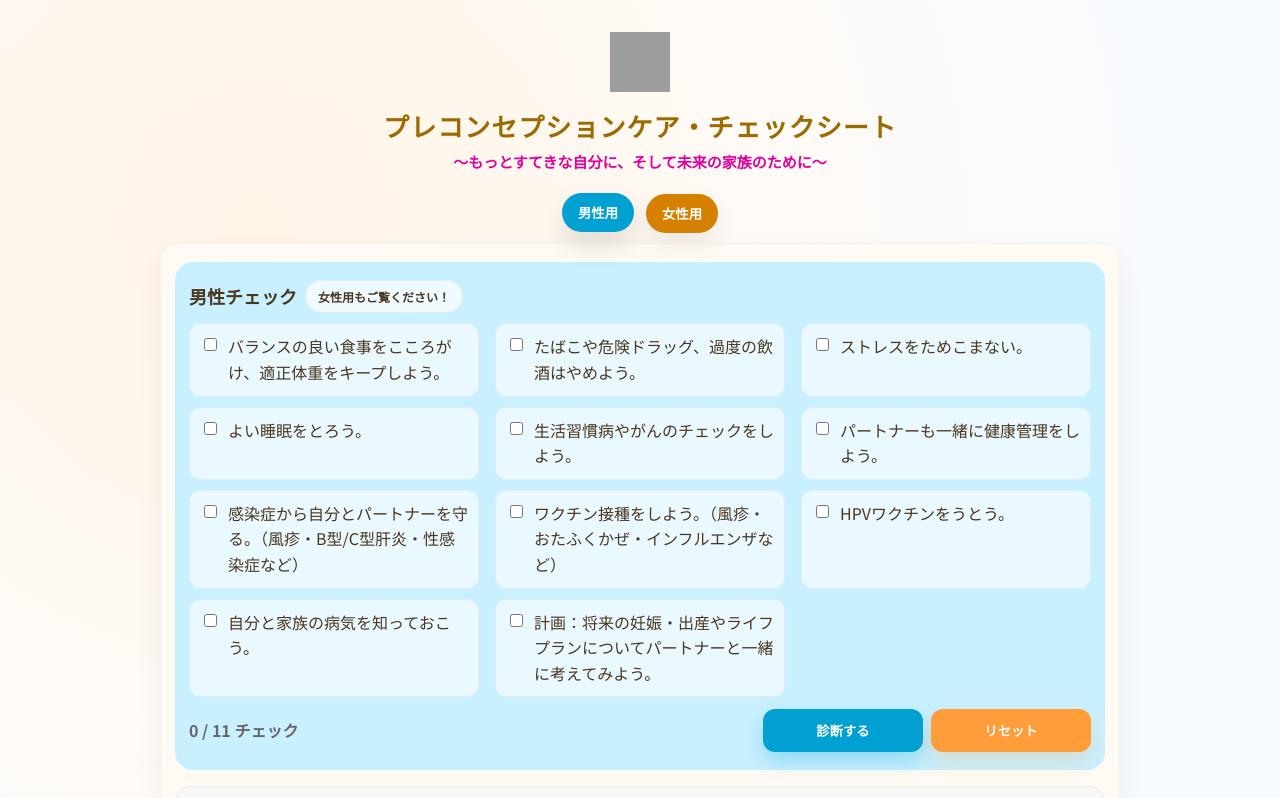
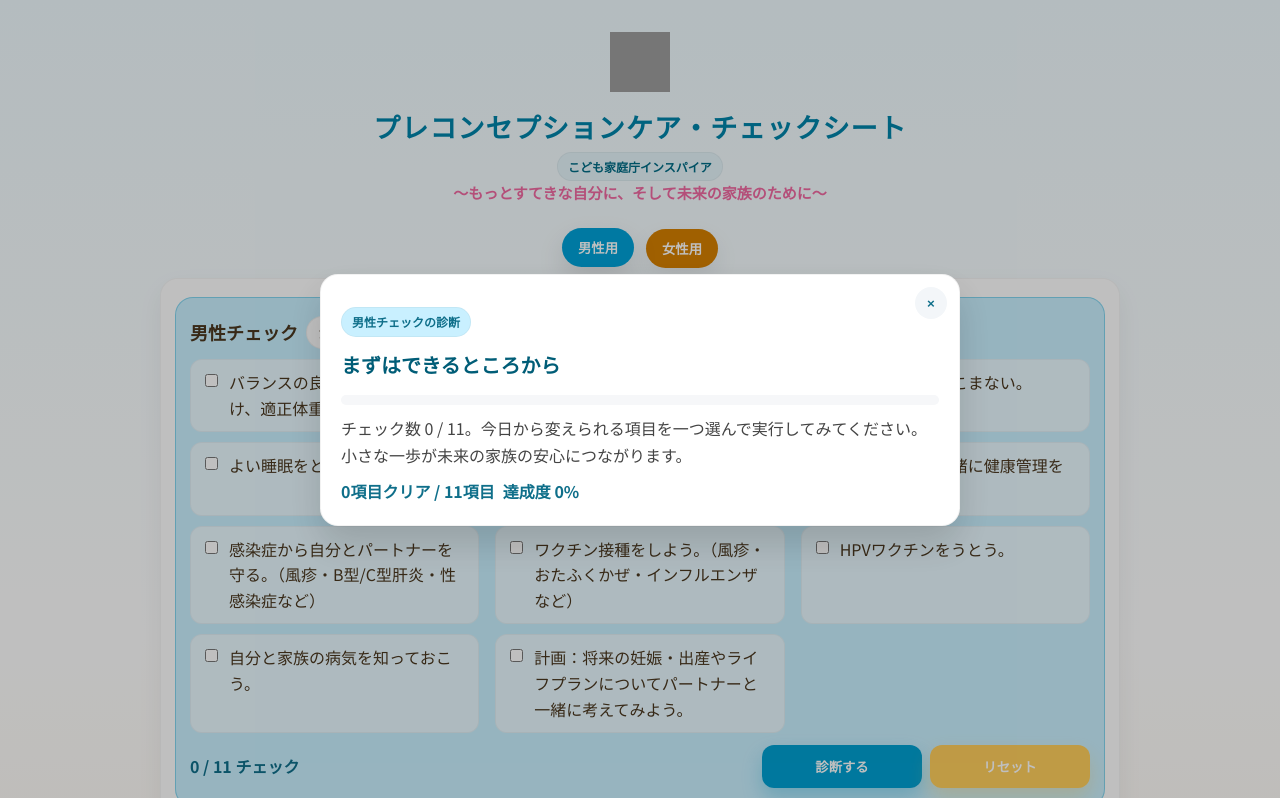
Before and after one commit to yamasora1006k/preconception_care, a plain HTML site: page index.html in a window 1280 px wide. Both pictures are taken after a click on the button "診断する". Shown: the top 798 px of the page. Drawn offline with Linux system fonts and the light colour scheme; grey boxes are pictures that could not be loaded.

Commit message:
Update index.html

```diff
--- a/index.html
+++ b/index.html
@@ -9,23 +9,28 @@
   <link href="https://fonts.googleapis.com/css2?family=Noto+Sans+JP:wght@400;500;700&display=swap" rel="stylesheet">
   <style>
     :root {
+      --cfa-primary: #00a2c7;
+      --cfa-secondary: #ffce5c;
+      --cfa-mint: #63c48f;
+      --cfa-softblue: #e6f6fb;
+      --cfa-softgray: #f6f7f9;
       --male-bg: #c9f0ff;
       --female-bg: #ffe7b8;
       --male-accent: #00a0d2;
       --female-accent: #d68000;
       --ink: #4a371f;
       --muted: #666;
-      --card: #fffaf4;
+      --card: #ffffff;
       --line-bg: #f7f7f7;
     }
     * { box-sizing: border-box; }
     body {
       margin: 0;
-      background: radial-gradient(circle at 20% 20%, #fff4e6 0, #fffaf5 35%, #f7fbff 70%);
+      background: linear-gradient(180deg, #f0fbff 0%, #ffffff 55%, #fef6ea 100%);
       font-family: "Noto Sans JP", system-ui, -apple-system, sans-serif;
       color: var(--ink);
       line-height: 1.6;
-      padding: 32px 16px 64px;
+      padding: 32px 16px 72px;
     }
     .page {
       max-width: 960px;
@@ -33,17 +38,17 @@
     }
     header {
       text-align: center;
-      margin-bottom: 20px;
+      margin-bottom: 24px;
     }
     header h1 {
       margin: 6px 0 4px;
-      font-size: 26px;
+      font-size: 27px;
       letter-spacing: 0.04em;
-      color: #9b6b00;
+      color: #0084aa;
     }
     header p {
       margin: 0;
-      color: #e0009c;
+      color: #f06aa2;
       font-weight: 700;
       font-size: 15px;
     }
@@ -60,7 +65,7 @@
       font-weight: 700;
       cursor: pointer;
       color: #fff;
-      transition: transform 0.12s ease, box-shadow 0.2s ease;
+      transition: transform 0.12s ease, box-shadow 0.2s ease, filter 0.2s ease;
       background: var(--male-accent);
       box-shadow: 0 10px 24px rgba(0, 0, 0, 0.08);
     }
@@ -68,6 +73,7 @@
     .chip.is-active {
       transform: translateY(-1px);
       box-shadow: 0 12px 28px rgba(0, 0, 0, 0.12);
+      filter: saturate(1.08);
     }
     .card {
       background: var(--card);
@@ -80,7 +86,8 @@
       border-radius: 18px;
       padding: 18px 14px;
       margin-bottom: 14px;
-      transition: background 0.25s ease;
+      transition: background 0.25s ease, border 0.25s ease;
+      border: 1px solid rgba(0, 0, 0, 0.05);
     }
     .panel h2 {
       margin: 0 0 10px;
@@ -95,7 +102,7 @@
       gap: 6px;
       padding: 6px 12px;
       border-radius: 999px;
-      background: rgba(255, 255, 255, 0.7);
+      background: #fff;
       font-weight: 700;
       font-size: 12px;
       color: var(--ink);
@@ -127,25 +134,25 @@
     }
     .counts {
       font-weight: 700;
-      color: var(--muted);
+      color: #0f6f8a;
     }
     button.action {
       border: none;
-      background: linear-gradient(120deg, #3ac6ff, #00a0d2);
+      background: linear-gradient(120deg, #00a2c7, #63c48f);
       color: #fff;
       font-weight: 700;
       padding: 12px 18px;
       border-radius: 12px;
       cursor: pointer;
       min-width: 160px;
-      box-shadow: 0 10px 20px rgba(0, 160, 210, 0.24);
+      box-shadow: 0 10px 20px rgba(0, 162, 199, 0.22);
       transition: transform 0.14s ease, box-shadow 0.2s ease;
     }
-    .action:hover { transform: translateY(-1px); box-shadow: 0 14px 24px rgba(0, 160, 210, 0.26); }
+    .action:hover { transform: translateY(-1px); box-shadow: 0 14px 24px rgba(0, 162, 199, 0.26); }
     .action:active { transform: translateY(1px); }
     .result {
       margin-top: 16px;
-      background: var(--line-bg);
+      background: var(--cfa-softgray);
       border-radius: 16px;
       padding: 14px;
       border: 1px solid rgba(0, 0, 0, 0.05);
@@ -182,6 +189,117 @@
       font-size: 13px;
       color: var(--muted);
     }
+    .badge {
+      display: inline-flex;
+      align-items: center;
+      gap: 6px;
+      padding: 4px 10px;
+      background: var(--cfa-softblue);
+      color: #006c86;
+      border-radius: 999px;
+      font-weight: 700;
+      border: 1px solid rgba(0, 0, 0, 0.04);
+      font-size: 12px;
+    }
+    .modal {
+      position: fixed;
+      inset: 0;
+      display: flex;
+      align-items: center;
+      justify-content: center;
+      background: rgba(0, 0, 0, 0.25);
+      opacity: 0;
+      visibility: hidden;
+      transition: opacity 0.2s ease, visibility 0.2s ease;
+      padding: 16px;
+      z-index: 10;
+    }
+    .modal.is-open {
+      opacity: 1;
+      visibility: visible;
+    }
+    .modal__content {
+      width: min(640px, 96vw);
+      background: #fff;
+      border-radius: 18px;
+      padding: 20px;
+      box-shadow: 0 18px 36px rgba(0, 0, 0, 0.14);
+      position: relative;
+      border: 1px solid rgba(0, 0, 0, 0.05);
+      transform: scale(0.96);
+      opacity: 0;
+      transition: transform 0.2s ease, opacity 0.2s ease;
+    }
+    .modal.is-open .modal__content {
+      transform: scale(1);
+      opacity: 1;
+    }
+    .modal__close {
+      position: absolute;
+      top: 12px;
+      right: 12px;
+      border: none;
+      background: #f3f6f9;
+      border-radius: 50%;
+      width: 32px;
+      height: 32px;
+      cursor: pointer;
+      font-weight: 700;
+      color: #0f6f8a;
+    }
+    .modal__body {
+      display: grid;
+      grid-template-columns: 1fr 140px;
+      gap: 14px;
+      align-items: center;
+    }
+    .modal__illustration {
+      width: 100%;
+      height: 140px;
+      background: var(--cfa-softgray);
+      border-radius: 14px;
+      display: flex;
+      align-items: center;
+      justify-content: center;
+      overflow: hidden;
+      border: 1px solid rgba(0, 0, 0, 0.05);
+    }
+    .modal__illustration img {
+      width: 100%;
+      height: 100%;
+      object-fit: contain;
+    }
+    .modal__title {
+      margin: 0 0 6px;
+      font-size: 20px;
+      color: #005d77;
+    }
+    .modal__text {
+      margin: 0;
+      color: #444;
+      line-height: 1.7;
+    }
+    .modal__bar {
+      margin: 14px 0 10px;
+      height: 10px;
+      background: var(--cfa-softgray);
+      border-radius: 999px;
+      overflow: hidden;
+    }
+    .modal__bar-fill {
+      height: 100%;
+      width: 0;
+      background: linear-gradient(120deg, var(--cfa-primary), var(--cfa-mint));
+      transition: width 0.35s ease;
+    }
+    .modal__footer {
+      display: flex;
+      gap: 8px;
+      flex-wrap: wrap;
+      margin-top: 10px;
+      color: #0f6f8a;
+      font-weight: 700;
+    }
     @media (max-width: 600px) {
       body { padding: 20px 10px 48px; }
       .list { grid-template-columns: 1fr; }
@@ -195,6 +313,7 @@
     <header>
       <img src="https://raw.githubusercontent.com/googlefonts/noto-emoji/main/svg/emoji_u1f497.svg" alt="heart" width="60" height="60" aria-hidden="true">
       <h1>プレコンセプションケア・チェックシート</h1>
+      <div class="badge">こども家庭庁インスパイア</div>
       <p>〜もっとすてきな自分に、そして未来の家族のために〜</p>
     </header>
 
@@ -214,14 +333,14 @@
           <div class="counts" id="counts">0 / 0 チェック</div>
           <div style="display:flex; gap:8px; align-items:center;">
             <button class="action" id="diagnoseBtn">診断する</button>
-            <button class="action" style="background: #ff9d3a; box-shadow: 0 10px 20px rgba(255,157,58,0.22);" id="resetBtn">リセット</button>
+            <button class="action" style="background: var(--cfa-secondary); box-shadow: 0 10px 20px rgba(255,206,92,0.32);" id="resetBtn">リセット</button>
           </div>
         </div>
       </div>
 
       <div class="result">
         <div style="display:flex; align-items:center; gap:10px; margin-bottom:8px;">
-          <strong>メッセージ</strong>
+          <strong>ポップ診断プレビュー</strong>
           <span class="pill" id="miniScore">0% 完了</span>
         </div>
         <div class="bubble">
@@ -229,6 +348,22 @@
           <p id="resultText">チェックを入れて「診断する」を押すと、あなたの今のプレコン度をお届けします。</p>
         </div>
         <p class="hint">できるところから一つずつ。パートナーともシェアして、未来の家族を一緒に守ろう。</p>
+      </div>
+    </div>
+
+    <div class="modal" id="resultModal" role="dialog" aria-modal="true" aria-labelledby="modalTitle" aria-describedby="modalText" aria-hidden="true">
+      <div class="modal__content">
+        <button class="modal__close" id="modalClose" aria-label="結果を閉じる">×</button>
+        <p class="badge" id="modalBadge">診断結果</p>
+        <h3 class="modal__title" id="modalTitle">診断結果がここに表示されます</h3>
+        <div class="modal__bar">
+          <div class="modal__bar-fill" id="modalBar"></div>
+        </div>
+        <p class="modal__text" id="modalText">「診断する」を押すと、ポップアップで結果が届きます。</p>
+        <div class="modal__footer">
+          <span id="modalSummary"></span>
+          <span id="modalPercent"></span>
+        </div>
       </div>
     </div>
   </div>
@@ -296,11 +431,20 @@
     const diagnoseBtn = document.getElementById("diagnoseBtn");
     const resetBtn = document.getElementById("resetBtn");
     const chips = document.querySelectorAll(".chip");
+    const modal = document.getElementById("resultModal");
+    const modalTitleEl = document.getElementById("modalTitle");
+    const modalTextEl = document.getElementById("modalText");
+    const modalBar = document.getElementById("modalBar");
+    const modalSummary = document.getElementById("modalSummary");
+    const modalPercent = document.getElementById("modalPercent");
+    const modalClose = document.getElementById("modalClose");
+    const modalBadge = document.getElementById("modalBadge");
     let currentGender = "male";
 
     function render() {
       const data = checklist[currentGender];
       panel.style.background = data.bg;
+      panel.style.borderColor = hexToRgba(data.accent, 0.35);
       panelTitle.textContent = data.title;
       pillNote.textContent = data.note;
       list.innerHTML = "";
@@ -348,6 +492,7 @@
       const total = list.querySelectorAll("input[type='checkbox']").length;
       const checked = list.querySelectorAll("input[type='checkbox']:checked").length;
       const ratio = total === 0 ? 0 : checked / total;
+      const percent = total === 0 ? 0 : Math.round((checked / total) * 100);
 
       let title = "";
       let text = "";
@@ -364,6 +509,12 @@
 
       resultTitle.textContent = title;
       resultText.textContent = `チェック数 ${checked} / ${total}。${text}`;
+      openModal({
+        title,
+        text: `チェック数 ${checked} / ${total}。${text}`,
+        percent,
+        summary: `${checked}項目クリア / ${total}項目`
+      });
     }
 
     function resetChecks() {
@@ -384,6 +535,38 @@
 
     diagnoseBtn.addEventListener("click", diagnose);
     resetBtn.addEventListener("click", resetChecks);
+
+    function openModal({ title, text, percent, summary }) {
+      const data = checklist[currentGender];
+      modalTitleEl.textContent = title;
+      modalTextEl.textContent = text;
+      modalSummary.textContent = summary;
+      modalPercent.textContent = `達成度 ${percent}%`;
+      modalBadge.textContent = `${data.title}の診断`;
+      modalBadge.style.background = data.bg;
+      modalBadge.style.color = "#0f6f8a";
+      modal.classList.add("is-open");
+      modal.setAttribute("aria-hidden", "false");
+      modalClose.focus();
+      modalBar.style.width = "0";
+      requestAnimationFrame(() => {
+        modalBar.style.width = `${percent}%`;
+      });
+    }
+
+    function closeModal() {
+      modal.classList.remove("is-open");
+      modal.setAttribute("aria-hidden", "true");
+    }
+
+    modalClose.addEventListener("click", closeModal);
+    modal.addEventListener("click", (e) => {
+      if (e.target === modal) closeModal();
+    });
+    window.addEventListener("keydown", (e) => {
+      if (e.key === "Escape" && modal.classList.contains("is-open")) closeModal();
+    });
+
     render();
   </script>
 </body>
```
